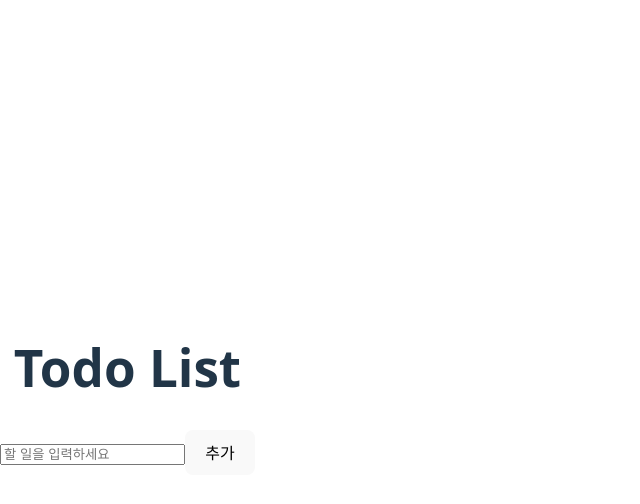
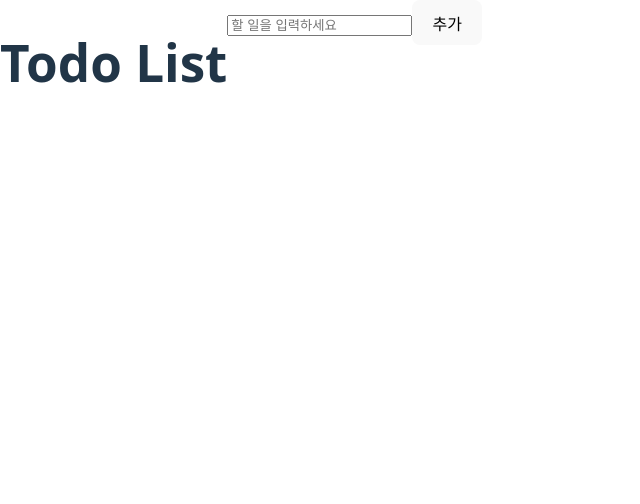
Before and after one commit to namseoyun231/React-TodoList, a React (Vite) app: page / in a window 1280 px wide. Shown: the top 504 px of the page, without its empty margins (0-640 px from the left). Built offline with nearby package versions, Linux system fonts and the light colour scheme.

Commit message:
TodoTemplate수정

```diff
--- a/src/components/TodoTemplate.tsx
+++ b/src/components/TodoTemplate.tsx
@@ -6,5 +6,14 @@ export default function TodoTemplate({
     children: React.ReactNode;
 }){
 // 스타일은 최소화: 기본 레이아웃만 div로 감쌈
-    return <div>{children}</div>;
+    return <div
+        style={{
+            display: "flex",
+            justifyContent: "center", // 가로 가운데
+            alignItems: "flex-start", // 세로는 위쪽
+            minHeight: "100vh", // 화면 전체 높이 확보
+            backgroundColor: "#ffffff", // 흰 배경 유지
+        }}
+    >
+    {children}</div>;
 }
```
